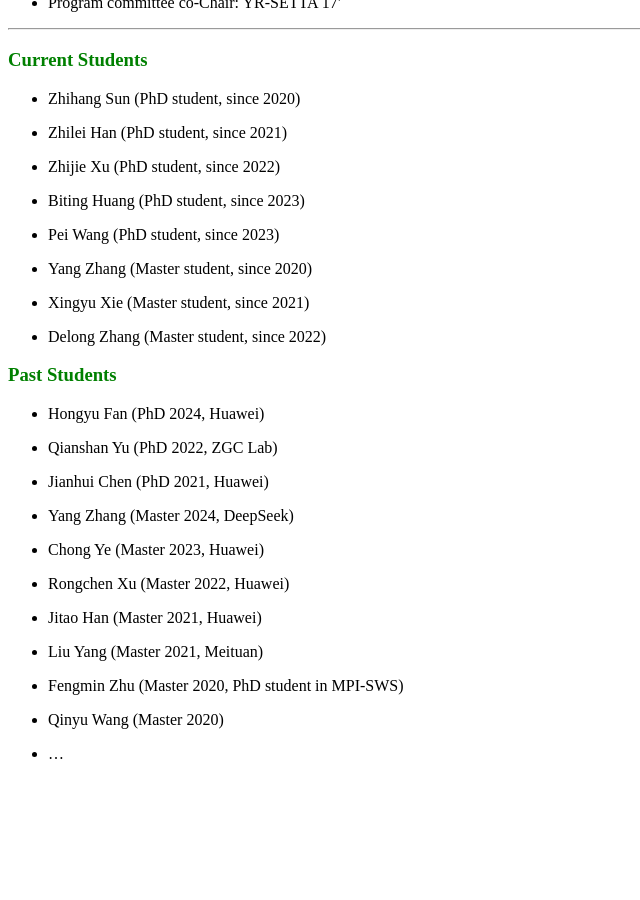
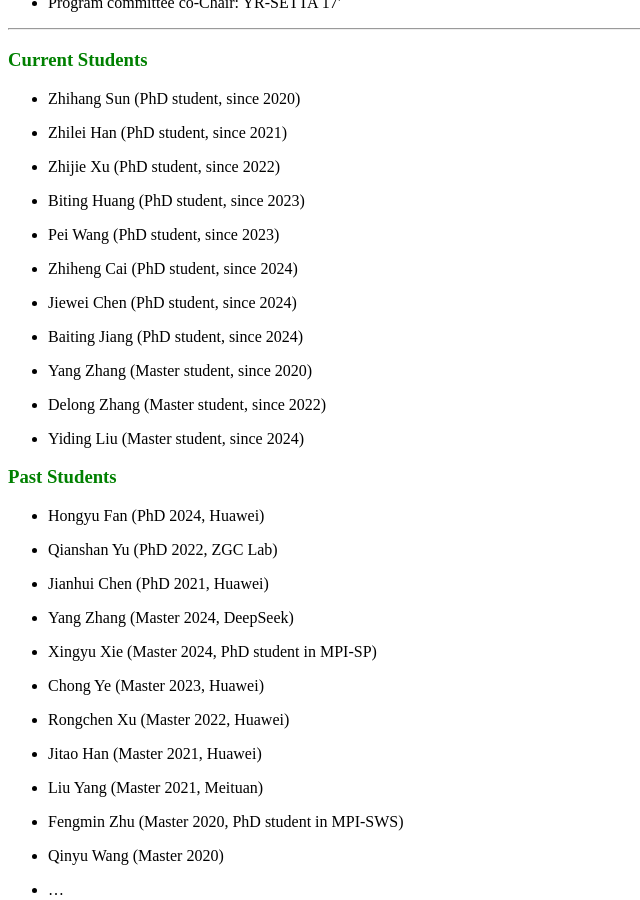
Before and after one commit to feihe/feihe.github.io, a Jekyll site: the page built from index.md, in a window 1280 px wide and 900 px high, scrolled down 1897 px. Shown: the whole window, without its empty margins (0-640 px from the left). Built offline with Jekyll 4.4.1, drawn with Linux system fonts in a browser that asks for light colours; nearby versions of some CDN libraries; before the commit the page ends 2676 px from its top, so only the background shows below that.

Commit message:
final exam

```diff
--- a/index.md
+++ b/index.md
@@ -116,11 +116,17 @@ Here is my [THUFV lab](https://thufv.github.io/)
 
 - Pei Wang (PhD student, since 2023)
 
+- Zhiheng Cai (PhD student, since 2024)
+
+- Jiewei Chen (PhD student, since 2024)
+
+- Baiting Jiang (PhD student, since 2024)
+
 - Yang Zhang (Master student, since 2020)
 
-- Xingyu Xie (Master student, since 2021)
+- Delong Zhang (Master student, since 2022)
 
-- Delong Zhang (Master student, since 2022)
+- Yiding Liu (Master student, since 2024)
 
 ### <font color=green>Past Students</font>
 
@@ -131,6 +137,8 @@ Here is my [THUFV lab](https://thufv.github.io/)
 - Jianhui Chen (PhD 2021, Huawei)
 
 - Yang Zhang (Master 2024, DeepSeek)
+
+- Xingyu Xie (Master 2024, PhD student in MPI-SP)
 
 - Chong Ye (Master 2023, Huawei)
 
```
Also changed, not shown: teaching/ProgramVerification/s25/index.md (+2 -4 lines).
